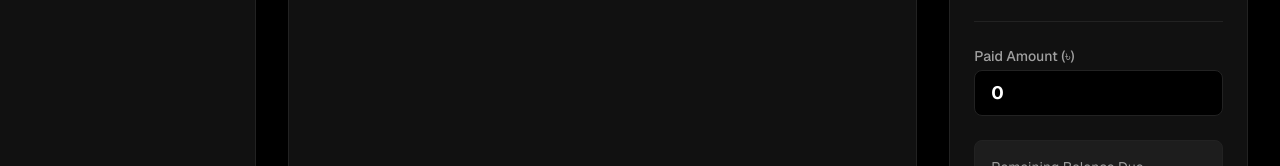
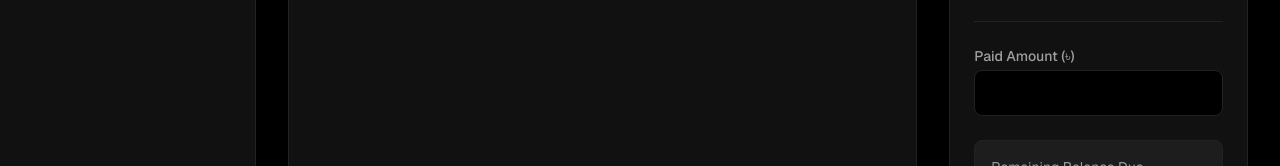
Before and after one commit to mdalaminfaraji/shain-traders, a Next.js app: page /sales/new in a window 1280 px wide. Shown: the part 362-528 px from the top of the page. Built offline with nearby package versions, Linux system fonts and the light colour scheme; no server answers; the database is empty.

Commit message:
change number 0 to undefined

```diff
--- a/src/app/inventory/page.tsx
+++ b/src/app/inventory/page.tsx
@@ -500,7 +500,7 @@ export default function InventoryPage() {
                   <input
                     type="number"
                     required
-                    value={newProduct.price}
+                    value={newProduct.price>0?newProduct.price:undefined}
                     onChange={(e) => setNewProduct({ ...newProduct, price: Number(e.target.value) })}
                     className="w-full bg-background border border-border rounded-lg px-4 py-2 focus:outline-none focus:ring-1 focus:ring-accent"
                   />
--- a/src/app/payments/new/page.tsx
+++ b/src/app/payments/new/page.tsx
@@ -89,7 +89,7 @@ export default function RecordPaymentPage() {
                 type="number"
                 required
                 min="1"
-                value={payment.amount}
+                value={payment.amount>0?payment.amount:undefined}
                 onChange={(e) => setPayment({ ...payment, amount: Number(e.target.value) })}
                 className="w-full bg-background border border-border rounded-xl px-4 py-3 text-emerald-400 focus:outline-none focus:ring-1 focus:ring-accent"
               />
--- a/src/app/sales/new/page.tsx
+++ b/src/app/sales/new/page.tsx
@@ -387,8 +387,8 @@ export default function NewSalePage() {
                 <label className="block text-sm font-medium text-muted mb-1">Paid Amount (৳)</label>
                 <input
                   type="number"
-                  value={paidAmount}
-                  onChange={(e) => setPaidAmount(Number(e.target.value))}
+                  value={paidAmount>0?paidAmount:undefined}
+                  onChange={(e) => setPaidAmount(Number(e.target.value)>totalAmount?totalAmount:Number(e.target.value))}
                   className="w-full bg-background border border-border rounded-lg px-4 py-2 text-lg font-bold text-accent focus:outline-none focus:ring-1 focus:ring-accent"
                 />
               </div>
```
